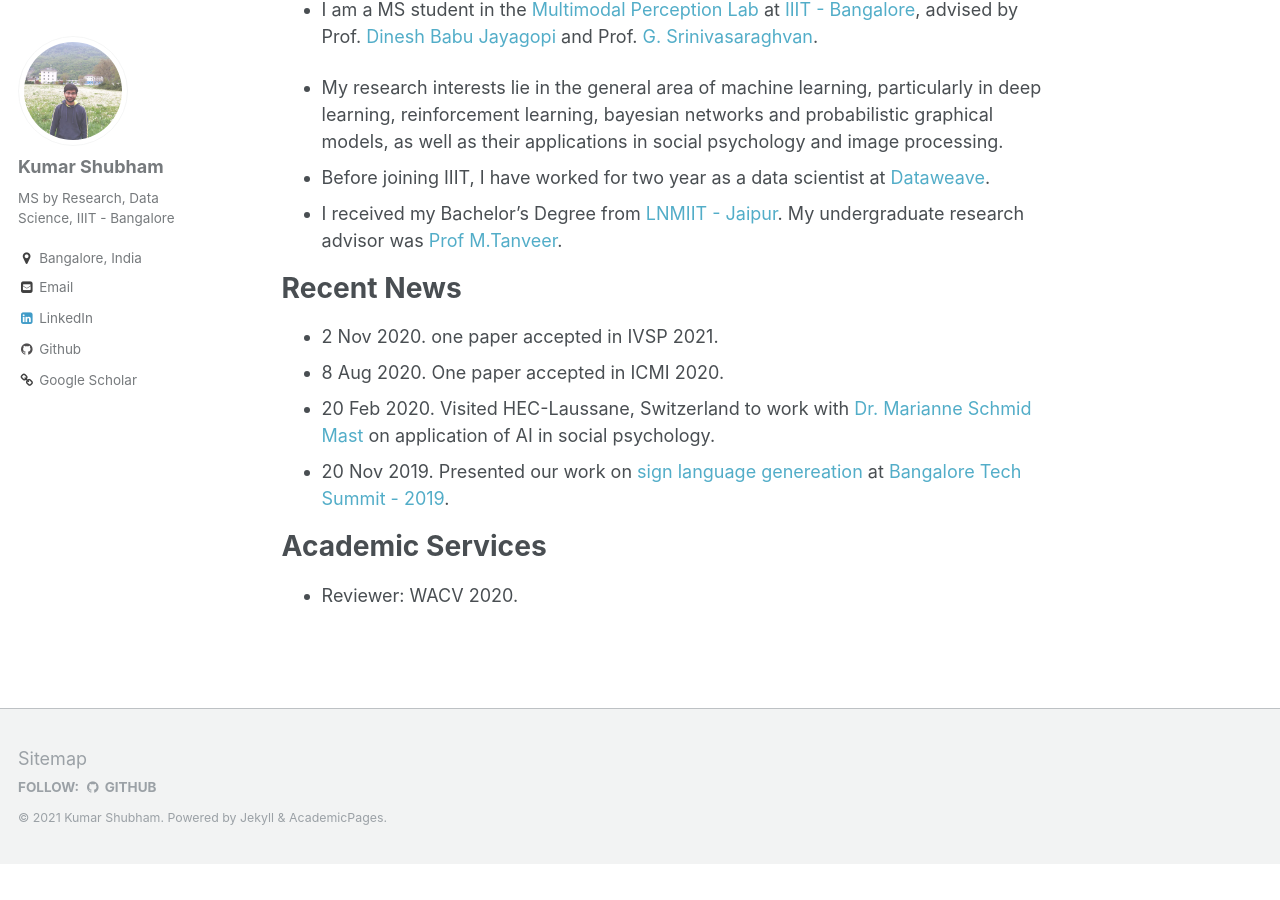
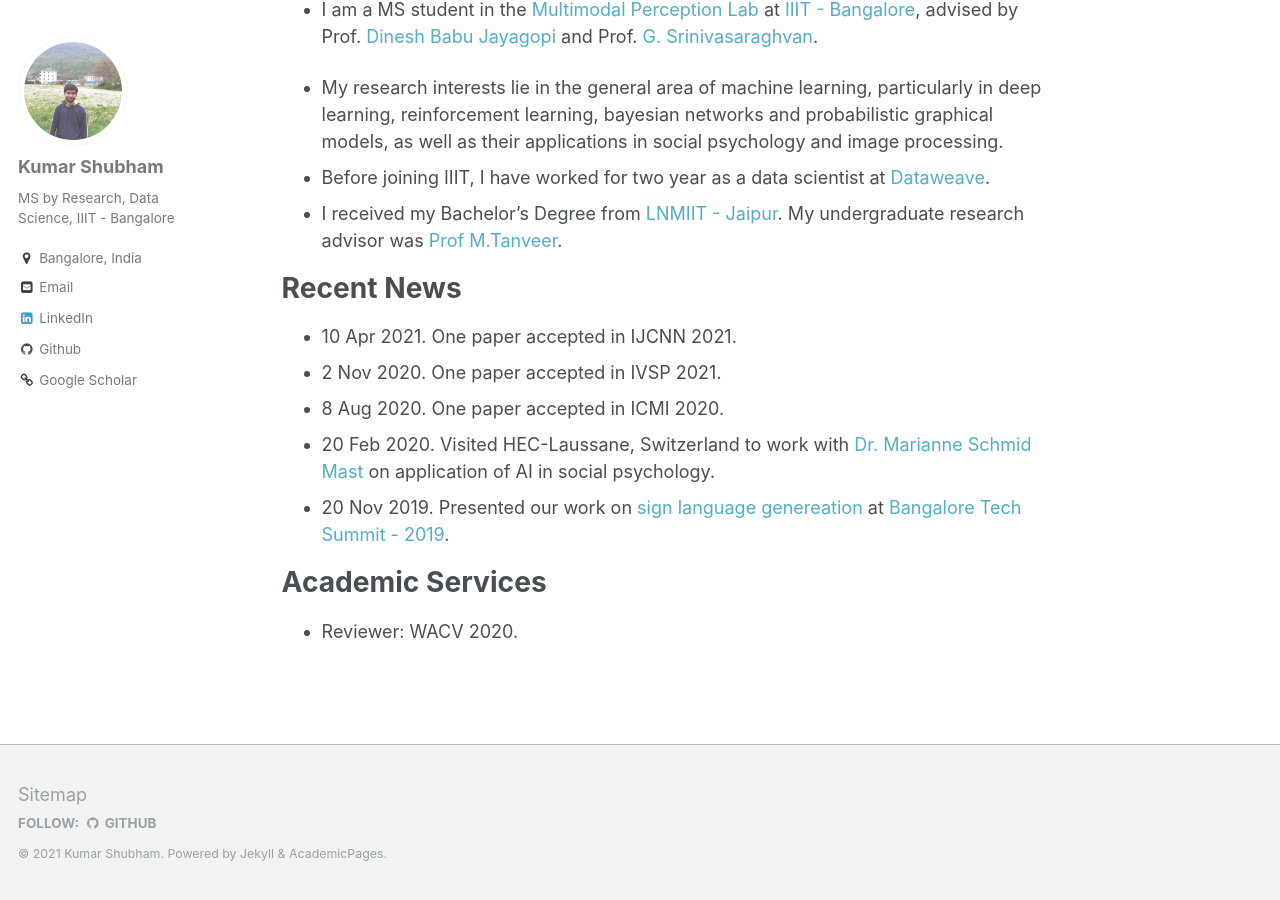
Before and after one commit to kyrs/kyrs.github.io, a Jekyll site: the page built from _pages/about.md, in a window 1280 px wide and 900 px high, scrolled down 661 px. Built offline with Jekyll 4.4.1, drawn with Linux system fonts in a browser that asks for light colours; before the commit the page ends 1525 px from its top, so only the background shows below that.

Commit message:
IJCNN work

```diff
--- a/_pages/about.md
+++ b/_pages/about.md
@@ -20,7 +20,8 @@ redirect_from:
 * I received my Bachelor’s Degree from [LNMIIT - Jaipur](https://www.lnmiit.ac.in/). My undergraduate research advisor was [Prof M.Tanveer](http://www.iiti.ac.in/people/~mtanveer/).
 
 # Recent News
-* 2 Nov 2020. one paper accepted in IVSP 2021.
+* 10 Apr 2021. One paper accepted in IJCNN 2021.
+* 2 Nov 2020. One paper accepted in IVSP 2021.
 * 8 Aug 2020. One paper accepted in ICMI 2020.
 * 20 Feb 2020. Visited HEC-Laussane, Switzerland to work with [Dr. Marianne Schmid Mast](https://en.wikipedia.org/wiki/Marianne_Schmid_Mast) on application of AI in social psychology.
 * 20 Nov 2019. Presented our work on [sign language genereation](https://www.youtube.com/watch?v=WsC9oyjJFY8) at [Bangalore Tech Summit - 2019](https://www.bengalurutechsummit.com/).
```
